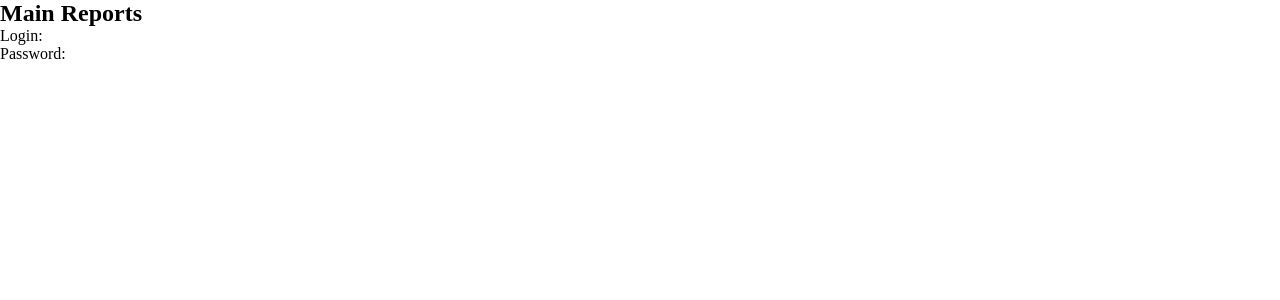
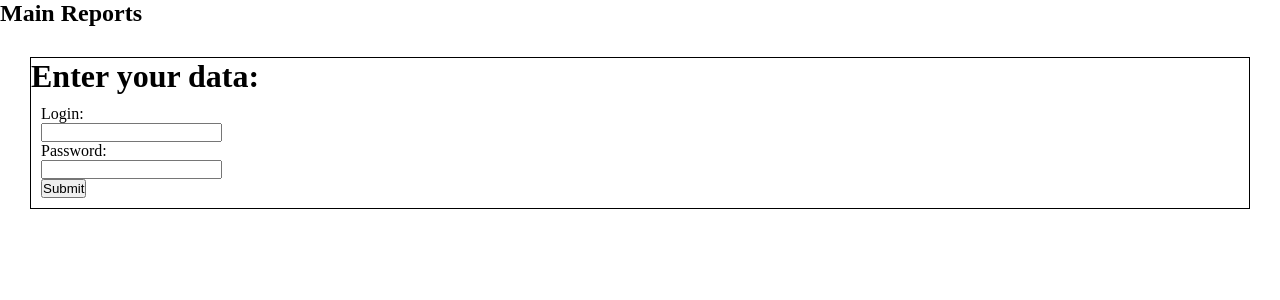
Before and after one commit to Apfe1Saft/jawnp, a Next.js app: page /login in a window 1280 px wide. Shown: the top 300 px of the page. Built offline with nearby package versions, Linux system fonts and the light colour scheme.

Commit message:
add submit button

```diff
--- /dev/null
+++ b/app/login/page.module.css
@@ -0,0 +1,8 @@
+.div{
+    border: solid black 1px;
+    margin: 30px;
+}
+
+#block_with_bottom_border{
+    border-bottom: solid black 1 px;
+}
--- a/app/login/page.tsx
+++ b/app/login/page.tsx
@@ -1,11 +1,20 @@
+import DefInput from '@/components/DefInput'
 import React from 'react'
+import styles from './page.module.css'
+import DefPasswordInput from '@/components/DefPasswordInput'
+import DefButton from '@/components/DefButton'
+import SubmitButton from '@/components/SubmitButton'
 
 export default function Login() {
   return (
     <main>
-        <div>
-            <div>Login:</div>
-            <div>Password:</div>
+        <div className={styles.div}>
+        <h1>Enter your data:</h1>
+          <div style={{margin: '10px'}}>
+            <DefInput text='Login'/>
+            <DefPasswordInput text='Password'/>
+            <SubmitButton text='Submit'/>
+          </div>
         </div>
     </main>
 
--- a/components/DefInput.tsx
+++ b/components/DefInput.tsx
@@ -1,15 +1,15 @@
-import React, { useState } from 'react';
-
 interface UserRegisterFormProps {
   text: string;
+  // value: string;
+  // onChange: (event: React.ChangeEvent<HTMLInputElement>) => void;
 }
 
-const DefInput: React.FC<UserRegisterFormProps> = ({ text }) => {
+const DefInput: React.FC<UserRegisterFormProps> = ({ text, value, onChange }) => {
   return (
     <div>
       <form>
         <label htmlFor="fname">{text}:</label><br />
-        <input type="text" id="fname" name="fname" /><br />
+        <input type="text" id="fname" name="fname" value={value} onChange={onChange} /><br />
       </form>
     </div>
   );
--- a/components/DefMultipleChoices.tsx
+++ b/components/DefMultipleChoices.tsx
@@ -1,6 +1,5 @@
 'use client'
 import React, { useState } from 'react';
-import styles from '../app/page.module.css'
 
 interface UserMultipleChoiceProps {
   text: string;
--- /dev/null
+++ b/components/DefPasswordInput.tsx
@@ -0,0 +1,18 @@
+import React from 'react';
+
+interface DefPasswordInputProps {
+  text: string;
+}
+
+const DefPasswordInput: React.FC<DefPasswordInputProps> = ({ text }) => {
+  return (
+    <div>
+      <form>
+        <label htmlFor="password">{text}:</label><br />
+        <input type="password" id="password" name="password" /><br />
+      </form>
+    </div>
+  );
+};
+
+export default DefPasswordInput;
--- /dev/null
+++ b/components/SubmitButton.tsx
@@ -0,0 +1,15 @@
+import React from 'react';
+
+interface ButtonProps {
+  text: string;
+}
+
+const SubmitButton: React.FC<ButtonProps> = ({ text }) => {
+  return (
+    <div>
+      <button>{text}</button>
+    </div>
+  );
+};
+
+export default SubmitButton;
--- a/tsconfig.json
+++ b/tsconfig.json
@@ -24,6 +24,6 @@
       "@/*": ["./*"]
     }
   },
-  "include": ["next-env.d.ts", "**/*.ts", "**/*.tsx", ".next/types/**/*.ts"],
+  "include": ["next-env.d.ts", "**/*.ts", "**/*.tsx", ".next/types/**/*.ts", "components/DefPasswordInput"],
   "exclude": ["node_modules"]
 }
```
Also changed, not shown: app/signin/page.tsx (+14 -4 lines).
